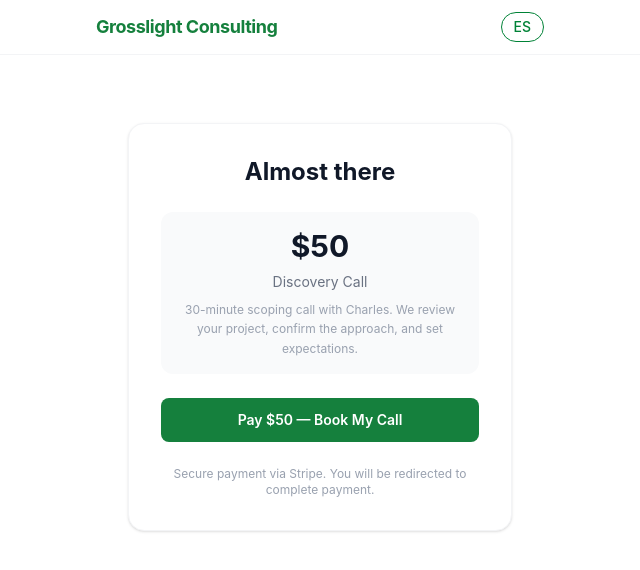
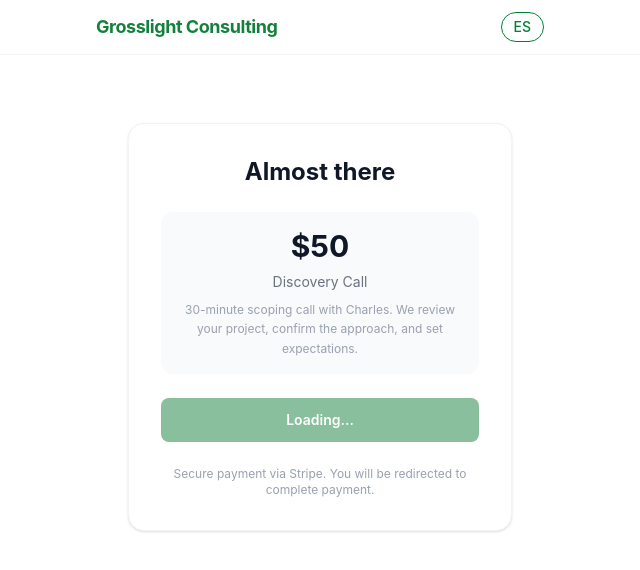
Before and after one commit to foonooglio/grosslight-app, a Next.js app: page /payment in a window 1280 px wide. Shown: the top 570 px of the page, without its empty margins (320-960 px from the left). Built offline with nearby package versions, Linux system fonts and the light colour scheme; no server answers.

Commit message:
Disable Pay button until submission ID loads — prevents empty metadata

```diff
--- a/app/payment/page.tsx
+++ b/app/payment/page.tsx
@@ -67,10 +67,10 @@ export default function PaymentPage() {
 
         <button
           onClick={handlePay}
-          disabled={loading}
+          disabled={loading || !submissionId}
           className="block w-full py-3 bg-[#15803d] text-white font-semibold rounded-lg hover:bg-green-800 transition-colors text-sm disabled:opacity-50 disabled:cursor-not-allowed"
         >
-          {loading ? 'Redirecting to checkout...' : 'Pay $50 — Book My Call'}
+          {loading ? 'Redirecting to checkout...' : !submissionId ? 'Loading...' : 'Pay $50 — Book My Call'}
         </button>
 
         <p className="text-xs text-gray-400">
```
